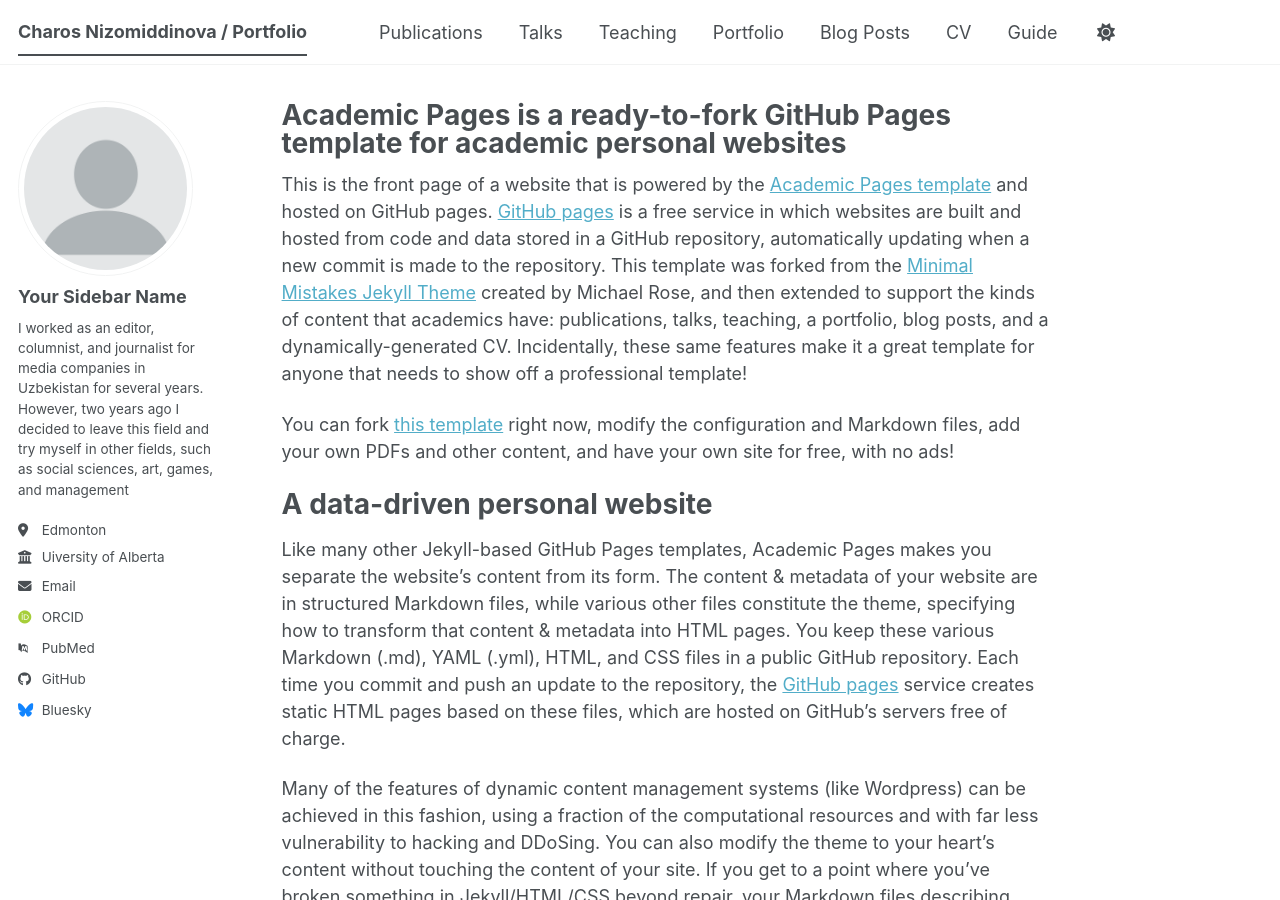
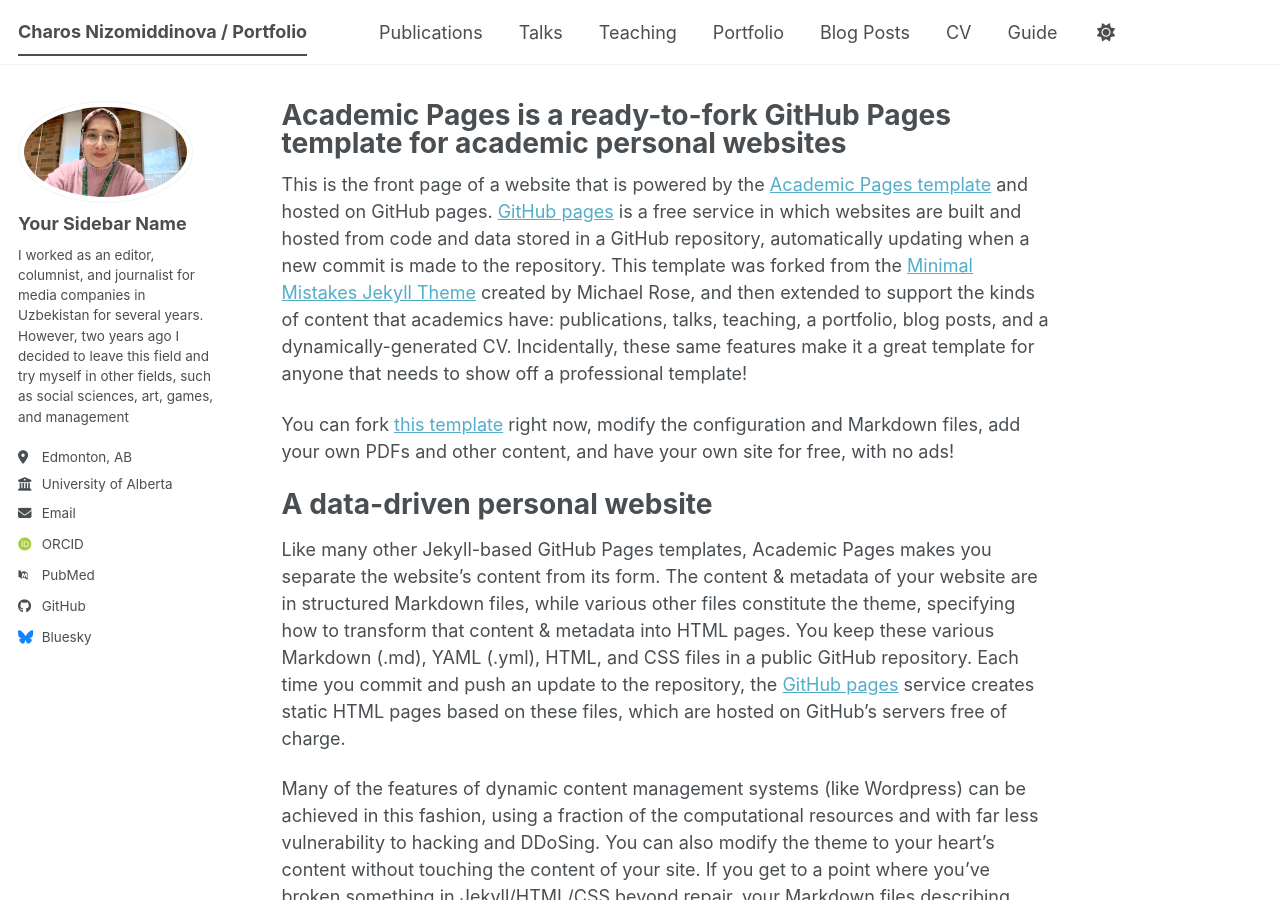
Before and after one commit to nizomidd-web/nizomidd.github.io, a Jekyll site: the page built from _pages/about.md, in a window 1280 px wide and 900 px high. Built offline with Jekyll 4.4.1, drawn with Linux system fonts in a browser that asks for light colours; some web fonts are replaced; a script bundle is joined from its source files by our own code; library files that are not in the unit come from our copies.

Commit message:
Update _config.yml

```diff
--- a/_config.yml
+++ b/_config.yml
@@ -23,12 +23,12 @@
 #               Additional customization can be done by editing /_includes/author-profile.html
 author:
   # Biographic information
-  avatar           : "profile.png"
+  avatar           : "https://github.com/nizomidd-web/nizomidd.github.io/blob/master/images/photo_2026-04-16_16-40-04.jpg"
   name             : "Your Sidebar Name"
   pronouns         : # example: "she/her"
   bio              : "I worked as an editor, columnist, and journalist for media companies in Uzbekistan for several years. However, two years ago I decided to leave this field and try myself in other fields, such as social sciences, art, games, and management"
-  location         : "Edmonton"
-  employer         : "Uiversity of Alberta"
+  location         : "Edmonton, AB"
+  employer         : "University of Alberta"
   uri              : # URL
   email            : "nizomidd@ualberta.ca"
 
```
